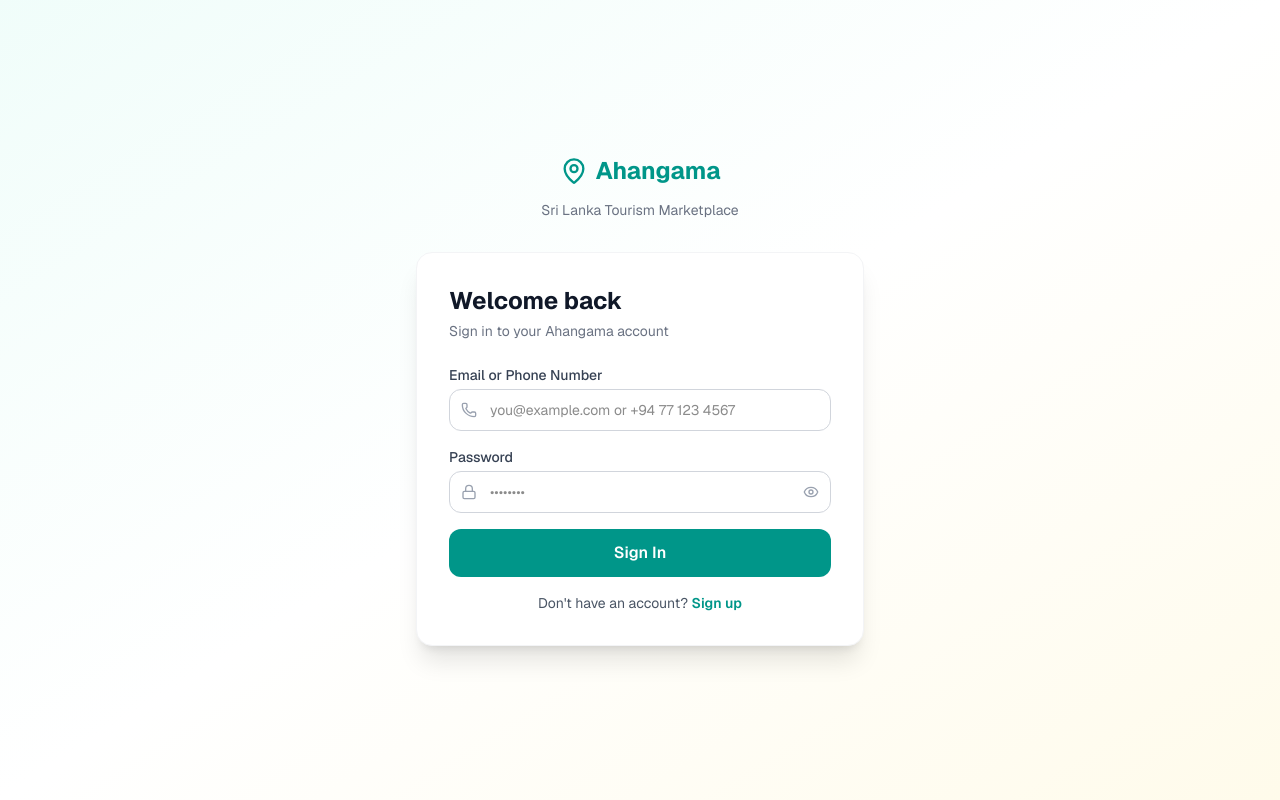
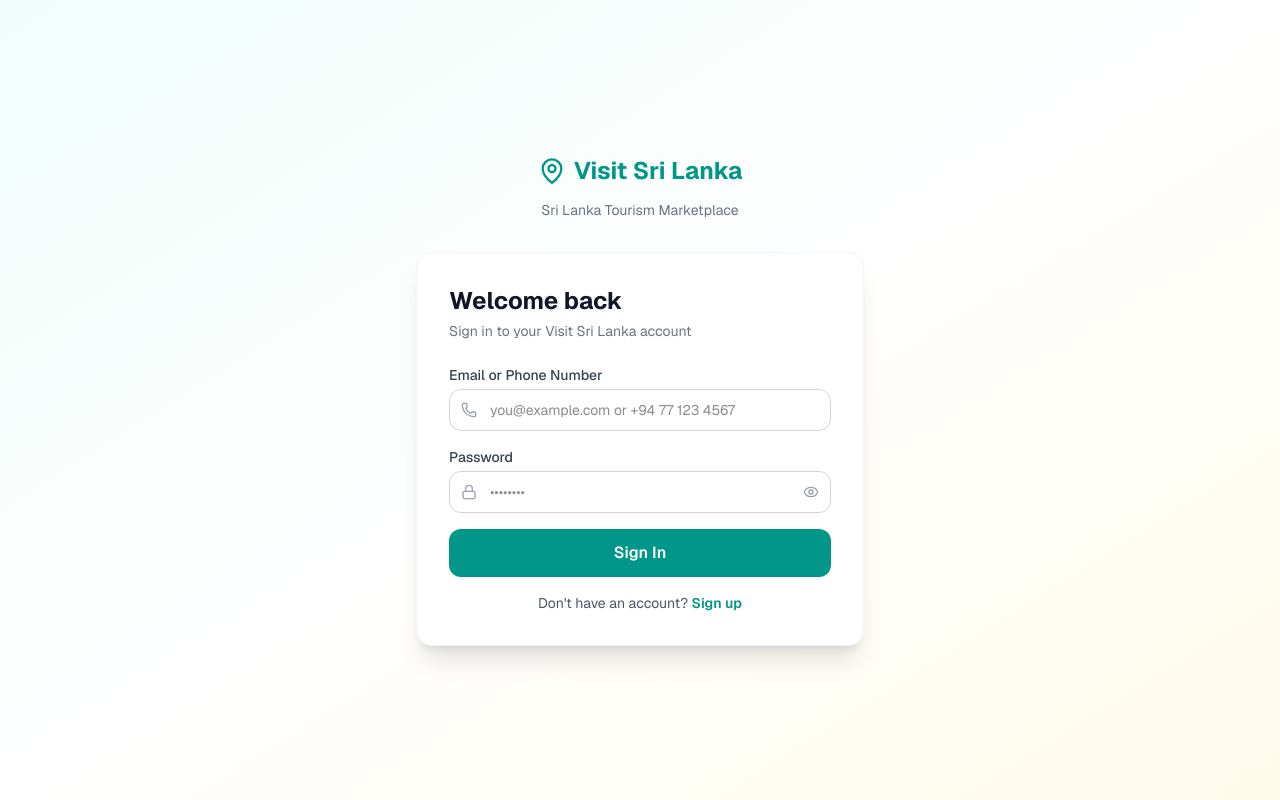
Before and after one commit to rajitha93725/ahangama, a Next.js app: page /login in a window 1280 px wide. Built offline with nearby package versions, Linux system fonts and the light colour scheme.

Commit message:
layout updated in explore page and landing page

```diff
--- a/src/app/(auth)/layout.tsx
+++ b/src/app/(auth)/layout.tsx
@@ -8,7 +8,7 @@
         <div className="text-center mb-8">
           <Link href="/" className="inline-flex items-center gap-2 text-2xl font-bold text-teal-600">
             <MapPin className="w-7 h-7" />
-            Ahangama
+            Visit Sri Lanka
           </Link>
           <p className="text-gray-500 text-sm mt-2">Sri Lanka Tourism Marketplace</p>
         </div>
--- a/src/app/(auth)/login/page.tsx
+++ b/src/app/(auth)/login/page.tsx
@@ -9,7 +9,7 @@
   return (
     <>
       <h1 className="text-2xl font-bold text-gray-900 mb-1">Welcome back</h1>
-      <p className="text-gray-500 text-sm mb-6">Sign in to your Ahangama account</p>
+      <p className="text-gray-500 text-sm mb-6">Sign in to your Visit Sri Lanka account</p>
       <LoginForm callbackUrl={callbackUrl || "/"} />
     </>
   );
--- a/src/app/(main)/dashboard/host/calendar/BookingCalendarClient.tsx
+++ b/src/app/(main)/dashboard/host/calendar/BookingCalendarClient.tsx
@@ -122,7 +122,7 @@
     return (
       <span className="inline-flex items-center gap-1.5 px-2.5 py-1 rounded-full text-xs font-semibold bg-green-100 text-green-700 border border-green-200">
         <span className="w-1.5 h-1.5 rounded-full bg-green-500 inline-block" />
-        Ahangama
+        Visit Sri Lanka
       </span>
     );
   }
@@ -524,7 +524,7 @@
           <div className="p-3 bg-green-50 border border-green-200 rounded-xl">
             <div className="flex items-center gap-2 text-green-700">
               <CheckCircle2 className="w-4 h-4 flex-shrink-0" />
-              <span className="text-sm font-medium">Ahangama Booking (Confirmed)</span>
+              <span className="text-sm font-medium">Visit Sri Lanka Booking (Confirmed)</span>
             </div>
             <div className="mt-1.5 text-sm text-green-800">
               <span className="font-medium">{booking.guestName}</span>
@@ -856,7 +856,7 @@
       <div className="flex items-center gap-2 px-4 py-2 border-b border-amber-100">
         <AlertTriangle className="w-3.5 h-3.5 text-amber-600 flex-shrink-0" />
         <span className="text-xs font-semibold text-amber-700">
-          {bookings.length} confirmed Ahangama booking{bookings.length > 1 ? "s" : ""} — {unitWord} not yet assigned
+          {bookings.length} confirmed Visit Sri Lanka booking{bookings.length > 1 ? "s" : ""} — {unitWord} not yet assigned
         </span>
       </div>
       <div>
@@ -1029,7 +1029,7 @@
             <span className="w-2.5 h-2.5 rounded-full bg-gray-400" /> Available
           </span>
           <span className="flex items-center gap-1.5 text-sm text-gray-600">
-            <span className="w-2.5 h-2.5 rounded-full bg-green-500" /> Ahangama (Internal)
+            <span className="w-2.5 h-2.5 rounded-full bg-green-500" /> Visit Sri Lanka (Internal)
           </span>
           <span className="flex items-center gap-1.5 text-sm text-gray-600">
             <span className="w-2.5 h-2.5 rounded-full bg-blue-500" /> External (Booking.com / Airbnb / Agoda / Walk-in…)
--- a/src/app/(main)/dashboard/host/calendar/page.tsx
+++ b/src/app/(main)/dashboard/host/calendar/page.tsx
@@ -2,7 +2,7 @@
 import { redirect } from "next/navigation";
 import BookingCalendarClient from "./BookingCalendarClient";
 
-export const metadata = { title: "Booking Calendar — Ahangama" };
+export const metadata = { title: "Booking Calendar — Visit Sri Lanka" };
 
 export default async function BookingCalendarPage() {
   const session = await auth();
--- a/src/app/admin/layout.tsx
+++ b/src/app/admin/layout.tsx
@@ -20,7 +20,7 @@
         <div className="p-5 border-b border-gray-800">
           <Link href="/" className="flex items-center gap-2 text-white font-bold">
             <MapPin className="w-5 h-5 text-teal-400" />
-            Ahangama
+            Visit Sri Lanka
           </Link>
           <p className="text-xs text-gray-500 mt-1">Admin Panel</p>
         </div>
--- a/src/app/api/bookings/[id]/offers/route.ts
+++ b/src/app/api/bookings/[id]/offers/route.ts
@@ -76,7 +76,7 @@
       bookingId
     );
     const requested = Number(bookingRow[0]?.roomsRequested ?? 1);
-    const guestName = bookingRow[0]?.guestName ?? "Ahangama booking";
+    const guestName = bookingRow[0]?.guestName ?? "Visit Sri Lanka booking";
     const roomSelectionsJson = bookingRow[0]?.roomSelections;
     const roomSelections: Array<{ typeId: string; count: number }> | null =
       roomSelectionsJson ? (() => { try { return JSON.parse(roomSelectionsJson); } catch { return null; } })() : null;
--- a/src/app/api/host/calendar/route.ts
+++ b/src/app/api/host/calendar/route.ts
@@ -211,7 +211,7 @@
       const effectiveIntBooking = intBooking ?? (isAhangamaOverflow ? {
         id: extBooking!.id,
         roomId: extBooking!.roomId,
-        guestName: extBooking!.guestName ?? "Ahangama booking",
+        guestName: extBooking!.guestName ?? "Visit Sri Lanka booking",
         checkIn: extBooking!.checkIn,
         checkOut: extBooking!.checkOut,
         status: "ACCEPTED",
--- a/src/app/layout.tsx
+++ b/src/app/layout.tsx
@@ -9,7 +9,7 @@
 });
 
 export const metadata: Metadata = {
-  title: "Ahangama — Sri Lanka Tourism Marketplace",
+  title: "Visit Sri Lanka — Tourism Marketplace",
   description: "Discover and book unique accommodations across Sri Lanka with flexible pricing",
 };
 
--- a/src/app/page.tsx
+++ b/src/app/page.tsx
@@ -151,7 +151,7 @@
         {/* How it Works */}
         <section className="bg-gray-50 py-16">
           <div className="max-w-5xl mx-auto px-4 sm:px-6 lg:px-8">
-            <h2 className="text-2xl font-bold text-gray-900 text-center mb-2">How Ahangama Works</h2>
+            <h2 className="text-2xl font-bold text-gray-900 text-center mb-2">How Visit Sri Lanka Works</h2>
             <p className="text-gray-500 text-center mb-12">Flexible booking through direct negotiation</p>
             <div className="grid grid-cols-1 md:grid-cols-3 gap-8">
               {[
--- a/src/components/layout/Footer.tsx
+++ b/src/components/layout/Footer.tsx
@@ -9,7 +9,7 @@
           <div className="col-span-1">
             <Link href="/" className="flex items-center gap-2 text-white font-bold text-xl mb-3">
               <MapPin className="w-5 h-5 text-teal-400" />
-              Ahangama
+              Visit Sri Lanka
             </Link>
             <p className="text-sm leading-relaxed">
               Discover Sri Lanka's most unique stays through flexible, negotiated pricing.
@@ -46,7 +46,7 @@
         </div>
 
         <div className="mt-10 border-t border-gray-800 pt-6 flex flex-col sm:flex-row justify-between items-center gap-4 text-xs">
-          <p>© {new Date().getFullYear()} Ahangama. All rights reserved.</p>
+          <p>© {new Date().getFullYear()} Visit Sri Lanka. All rights reserved.</p>
           <p className="text-teal-400">Made with ♥ for Sri Lanka tourism</p>
         </div>
       </div>
--- a/src/components/layout/Navbar.tsx
+++ b/src/components/layout/Navbar.tsx
@@ -19,7 +19,7 @@
           {/* Logo */}
           <Link href="/" className="flex items-center gap-2 font-bold text-xl text-teal-600">
             <MapPin className="w-6 h-6" />
-            <span>Ahangama</span>
+            <span>Visit Sri Lanka</span>
           </Link>
 
           {/* Desktop Nav */}
--- a/src/components/property/PropertyCard.tsx
+++ b/src/components/property/PropertyCard.tsx
@@ -40,9 +40,11 @@
 
   return (
     <Link href={`/properties/${id}`} className="group/card block">
-      <div className="rounded-2xl overflow-hidden bg-white border border-gray-100 hover:shadow-lg transition-shadow duration-200">
-        {/* Image */}
-        <div className="relative aspect-[4/3] overflow-hidden bg-gradient-to-br from-teal-50 to-teal-100">
+      {/* Outer wrapper: no overflow-hidden so the tooltip can escape upward */}
+      <div className="rounded-2xl border border-gray-100 hover:shadow-lg transition-shadow duration-200 bg-white">
+
+        {/* Image — own overflow-hidden + rounded top keeps zoom effect & corner clipping */}
+        <div className="relative aspect-[4/3] overflow-hidden rounded-t-2xl bg-gradient-to-br from-teal-50 to-teal-100">
           {rawImg && !imgError ? (
             <img
               src={rawImg}
@@ -67,18 +69,21 @@
 
         {/* Content */}
         <div className="p-4">
-          <div className="flex items-start justify-between gap-2 mb-1">
-            <h3 className="font-semibold text-gray-900 text-sm line-clamp-1 flex-1">{title}</h3>
+
+          {/* Title — full width, wraps up to 2 lines */}
+          <h3 className="font-semibold text-gray-900 text-sm line-clamp-2 leading-snug mb-1">{title}</h3>
+
+          {/* Rating row — sits below title, no longer competing for same-line space */}
           {displayRating !== null && (() => {
             const count = propertyRating != null ? (propertyRatingCount ?? reviewCount) : reviewCount;
             return (
-                <div className="relative group/rating flex items-center gap-1 flex-shrink-0 cursor-default">
+              <div className="relative group/rating inline-flex items-center gap-1 cursor-default mb-1.5">
                 {/* Hover tooltip */}
-                  <div className="pointer-events-none absolute bottom-full right-0 mb-1.5 z-20 opacity-0 group-hover/rating:opacity-100 transition-opacity duration-150">
+                <div className="pointer-events-none absolute bottom-full left-0 mb-2 z-50 opacity-0 group-hover/rating:opacity-100 transition-opacity duration-150">
                   <div className="bg-gray-900 text-white text-xs font-medium px-2.5 py-1.5 rounded-lg whitespace-nowrap shadow-lg">
                     {title} has {count} Review{count !== 1 ? "s" : ""}
                   </div>
-                    <div className="absolute top-full right-3 border-4 border-transparent border-t-gray-900" />
+                  <div className="absolute top-full left-3 border-4 border-transparent border-t-gray-900" />
                 </div>
                 {starCount !== null && Array.from({ length: 5 }, (_, i) => {
                   const full = starCount >= i + 1;
@@ -101,18 +106,25 @@
               </div>
             );
           })()}
+
+          {/* Location */}
+          <div className="flex items-center gap-1 text-gray-500 text-xs mb-2">
+            <MapPin className="w-3 h-3 flex-shrink-0" />
+            <span className="truncate">{district}, Sri Lanka</span>
           </div>
 
-          <div className="flex items-center gap-1 text-gray-500 text-xs mb-2">
-            <MapPin className="w-3 h-3" />
-            <span>{district}, Sri Lanka</span>
-          </div>
-
-          <div className="flex items-center gap-3 text-xs text-gray-500 mb-3">
+          {/* Stats */}
+          <div className="flex items-center gap-3 text-xs text-gray-500 mb-2">
             <span className="flex items-center gap-1"><Users className="w-3 h-3" />{maxGuests} {isTransport ? "passengers" : "guests"}</span>
             {!isTransport && <span className="flex items-center gap-1"><BedDouble className="w-3 h-3" />{bedrooms} bed{bedrooms !== 1 ? "s" : ""}</span>}
           </div>
 
+          {/* Host name */}
+          {host.name && (
+            <p className="text-xs text-gray-400 truncate mb-2">Hosted by {host.name}</p>
+          )}
+
+          {/* Price + Negotiable */}
           <div className="flex items-center justify-between">
             <div className="min-w-0 flex-1">
               {isTransport ? (
```
Lines whose indentation alone changed are shown as unchanged.
